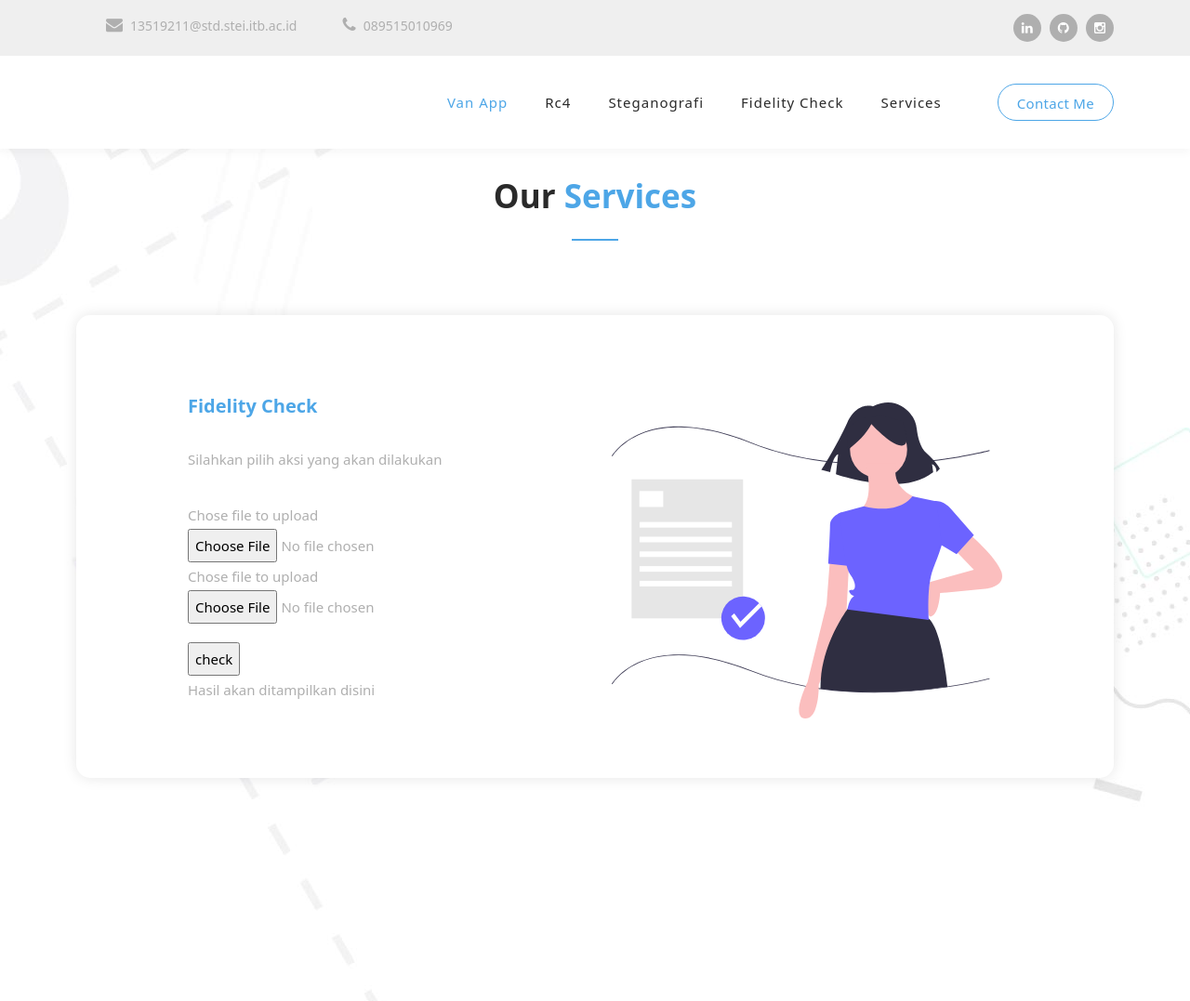
After one commit to AlfandaviAU/KriptoTucil3WithTanur, a Flask app: page /fidelity in a window 1280 px wide. The commit adds this page. Shown: the top 1077 px of the page at 93% size. Run offline with Flask 2, Linux system fonts and the light colour scheme; some libraries are stand-ins or nearby versions.

Commit message:
fidelity

```diff
--- a/src/app.py
+++ b/src/app.py
@@ -26,6 +26,13 @@ def page_stegano():
     print(request.files)
     return render_template('stegano.html',request_method=request_method)
 
+@app.route('/fidelity', methods=['GET', 'POST'])
+def page_fidelity():
+    request_method = request.method
+    print(request.form)
+    print(request.files)
+    return render_template('fidelity.html',request_method=request_method)
+
 @app.route('/process_stegano', methods=['GET', 'POST'])
 def process_stegano():
     request_method = request.method
--- a/src/templates/base.html
+++ b/src/templates/base.html
@@ -46,6 +46,7 @@
               <li class="scroll-to-section"><a href="{{ url_for('main') }}" class="active">Van App</a></li>
               <li class="scroll-to-section"><a href="{{ url_for('page_rc4') }}" >Rc4</a></li>
               <li class="scroll-to-section"><a href="{{ url_for('page_stegano') }}">Steganografi</a></li>
+              <li class="scroll-to-section"><a href="{{ url_for('page_fidelity') }}">Fidelity Check</a></li>
               <li class="scroll-to-section"><a href="{{ url_for('main') }}">Services</a></li>
               <li class="scroll-to-section"><div class="border-first-button"><a href="{{ url_for('main') }}">Contact Me</a></div></li>
             </ul>
--- /dev/null
+++ b/src/templates/fidelity.html
@@ -0,0 +1,62 @@
+{% extends 'base.html' %}
+
+{% block content %}
+<div id="services" class="services section">
+    <div class="container">
+      <div class="row">
+        <div class="col-lg-12">
+          <div class="section-heading  wow fadeInDown" data-wow-duration="1s" data-wow-delay="0.5s">
+            <h4>Our <em>Services</em></h4>
+            <div class="line-dec"></div>
+          </div>
+        </div>
+        <div class="col-lg-12">
+          <div class="naccs">
+            <div class="grid">
+              <div class="row">
+                <div class="col-lg-12">
+                  <ul class="nacc">
+                    <li class="active">
+                        <div>
+                          <div class="thumb">
+                            <div class="row">
+                              <div class="col-lg-6 align-self-center">
+                                <div class="left-text">
+                                  <h4>Fidelity Check</h4>
+                                  <p>Silahkan pilih aksi yang akan dilakukan</p>
+                                  <form method="POST" action="#" class="form-diy">
+                                    <div class="form-diy" style="font-size: 15px;line-height: 30px;font-weight: 300;color: #afafaf;">
+                                        <label for="file">Chose file to upload</label><br>
+                                        <input type="file" id="file" name="file"><br>
+                                        <label for="file">Chose file to upload</label><br>
+                                        <input type="file" id="file" name="file"><br>
+
+                                      <div class="buttonasu" style="padding-top: 20px">
+                                        <input type="submit" value="check">
+                                      </div>
+                                    </div>
+                                  </form>
+                                  <p class="result-rc4">Hasil akan ditampilkan disini</p>
+                                </div>
+                              </div>
+                              <div class="col-lg-6 align-self-center">
+                                <div class="right-image">
+                                  <img src="{{url_for('static', filename='images/undraw_certification_aif8.svg')}}" alt="">
+                                </div>
+                              </div>
+                            </div>
+                          </div>
+                        </div>
+                    </li>
+                  </ul>
+                </div>
+              </div>
+            </div>
+          </div>
+        </div>
+      </div>
+    </div>
+  </div>
+
+
+{% endblock content %}
```
Also changed, not shown: src/modified_rc4.py (+6 -6 lines), src/static/images/undraw_certification_aif8.svg (added).
